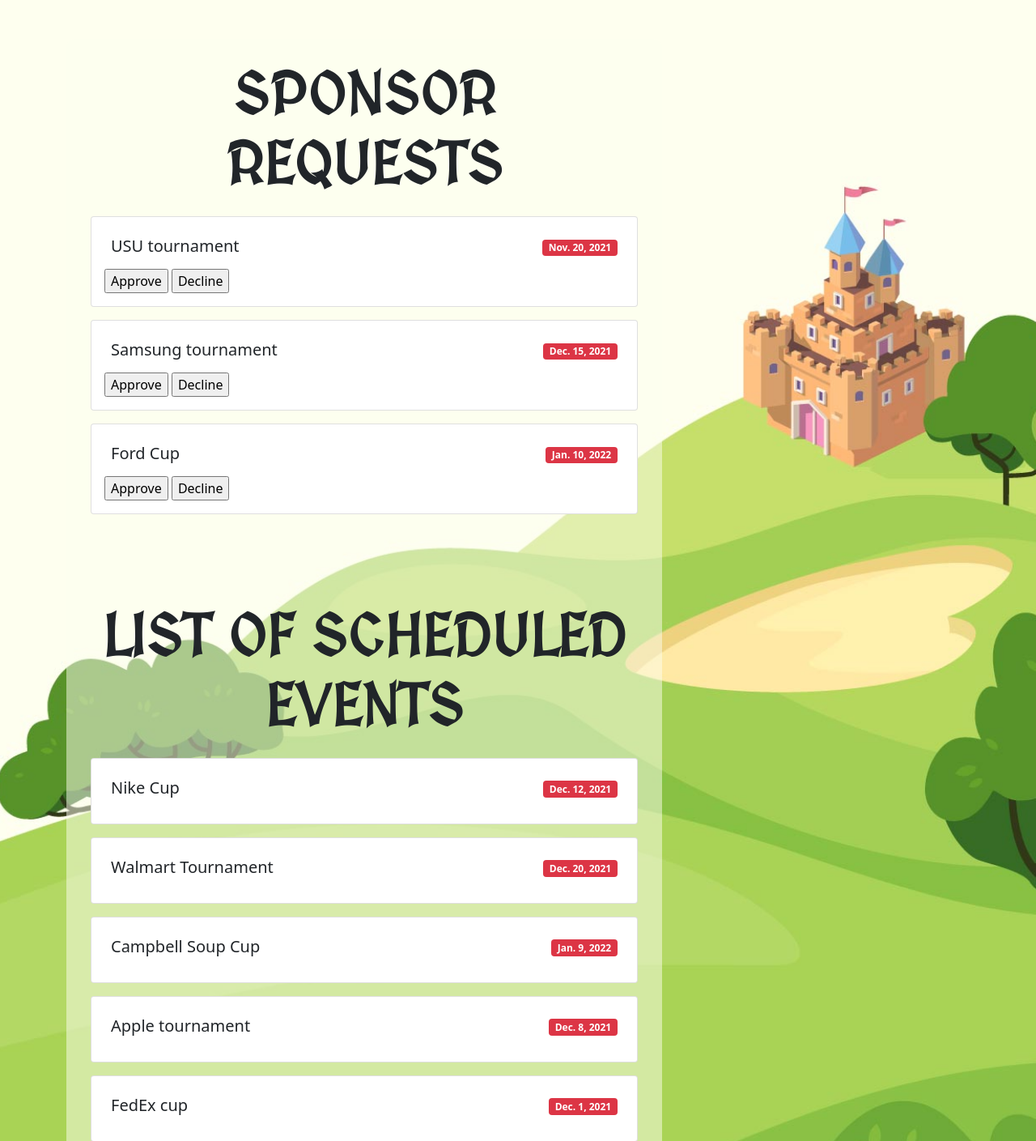
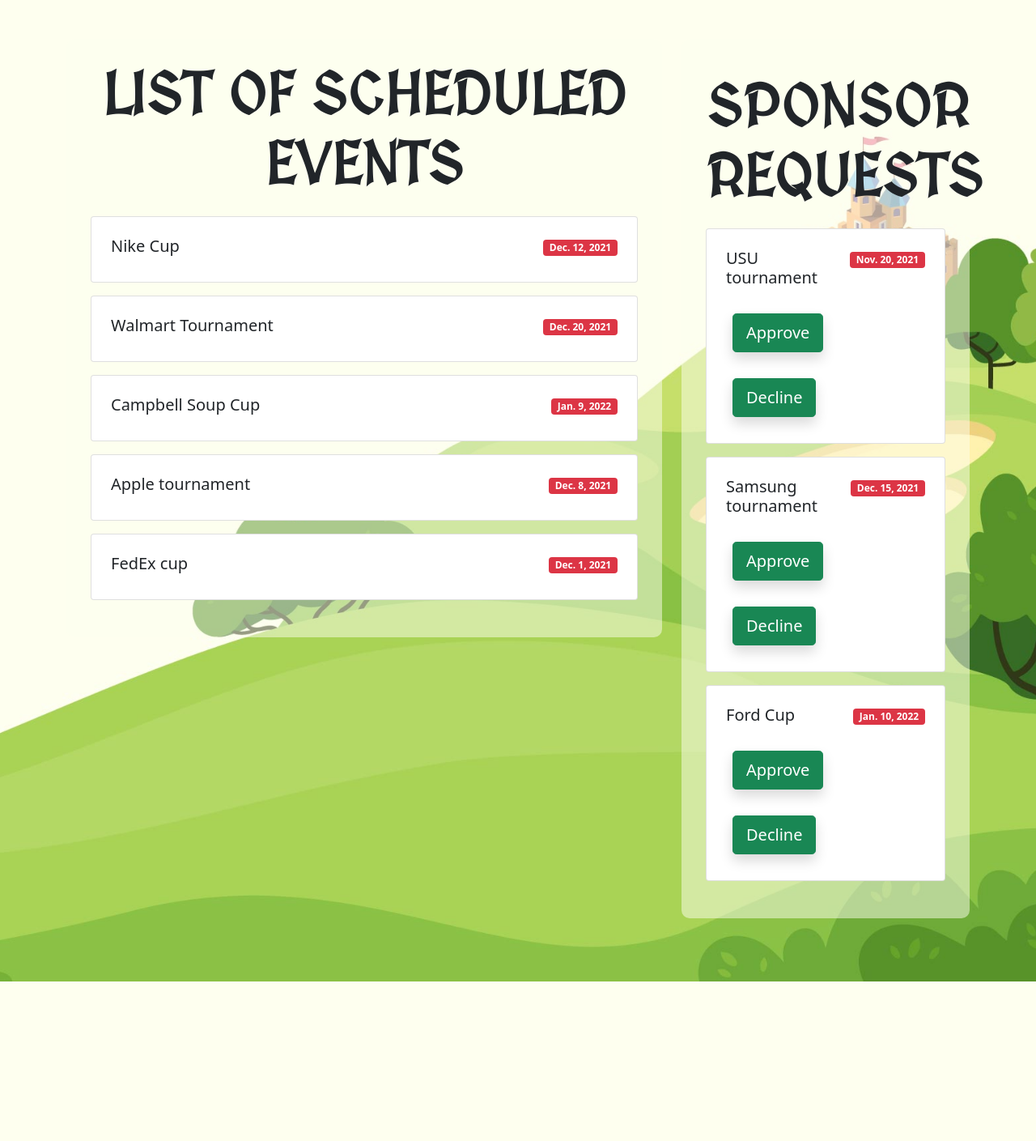
Before and after one commit to skittlebearz/7thLevelPutPut, a Django app: page /managetournaments/ in a window 1280 px wide. Shown: the part 64-1473 px from the top of the page at 81% size. After the commit the page ends 1276 px from the top, so only its background shows below. Run offline with Django 3.2, Linux system fonts and the light colour scheme; a user stored in the database is signed in; data comes from the database, SQL or seed files in the repository.

Commit message:
added svg and formatted pages

```diff
--- a/PutPutProject/PutPutApp/templates/PutPutApp/deposit.html
+++ b/PutPutProject/PutPutApp/templates/PutPutApp/deposit.html
@@ -2,7 +2,7 @@
 {% load static %}
 {% load crispy_forms_tags %}
 
-{% block title %}Wallet | {% endblock %}
+{% block title %}Purse | {% endblock %}
 
 {% block content %}
 <div class="container mt-5 pb-5">
--- a/PutPutProject/PutPutApp/templates/tournament/sponsor_requests.html
+++ b/PutPutProject/PutPutApp/templates/tournament/sponsor_requests.html
@@ -7,39 +7,9 @@
     <div class="row">
         <div class="col-lg-8 order-2 order-lg-1 mb-3">
             <div class="mask">
-        <h1 class="mb-3 display-2 medieval text-center fw-bold text-uppercase">Sponsor <br />Requests</h1>
-
-        {% for event in requests %}
-
-              <div class="card w-100 text-left onHoverFloat my-3">
-                <div class="card-body">
-                  <div class="d-flex flex-row justify-content-between">
-                    <div class="p-2">
-                      <h3 class="h5 card-title">{{ event.tournament_name }}</h3>
-                    </div>
-                    <div class="p-2"><span class="badge bg-danger">{{ event.day }}</span></div>
-		  </div>
-
-		  <form action="{% url 'approve_tournament' sponsor_request_id=event.pk %}" method="POST">
-			  {% csrf_token %}
-			  <input type="submit" value="Approve" name="Approve"/>
-			  <input type="submit" value="Decline" name="Decline"/>
-		  </form>
-
-                </div>
-              </div>
-
-
-	{% endfor %}
-
-	<br>
-	<br>
-	<br>
-	<br>
-        <h1 class="mb-3 display-2 medieval text-center fw-bold text-uppercase">List of Scheduled <br />Events</h1>
-
+                <h1 class="mb-3 display-2 medieval text-center fw-bold text-uppercase">List of Scheduled <br/>Events
+                </h1>
                 {% for event in events %}
-
                 <div class="card w-100 text-left onHoverFloat my-3">
                     <div class="card-body">
                         <div class="d-flex flex-row justify-content-between">
@@ -51,15 +21,35 @@
                         </div>
                     </div>
                 </div>
-
-
                 {% endfor %}
-
-
-
+            </div>
+        </div>
+        <div class="col-lg-4 order-1 order-lg-2">
+            <div class="mask">
+                <h2 class="mb-3 display-2 text-center fw-bold text-uppercase">Sponsor <br/>Requests</h2>
+                {% for event in requests %}
+                <div class="card w-100 text-left onHoverFloat my-3">
+                    <div class="card-body">
+                        <div class="d-flex flex-row justify-content-between">
+                            <div class="p-2">
+                                <h3 class="h5 card-title">{{ event.tournament_name }}</h3>
+                            </div>
+                            <div class="p-2"><span class="badge bg-danger">{{ event.day }}</span></div>
+                        </div>
+                        <form action="{% url 'approve_tournament' sponsor_request_id=event.pk %}" method="POST">
+                            {% csrf_token %}
+                            <button class="btn btn-success btn-lg shadow m-3" type="submit" name="Approve">Approve
+                            </button>
+                            <button class="btn btn-success btn-lg shadow m-3" type="submit" name="Decline">Decline
+                            </button>
+                            <!--                            <input type="submit" value="Approve" name="Approve"/>-->
+                            <!--                            <input type="submit" value="Decline" name="Decline"/>-->
+                        </form>
+                    </div>
+                </div>
+                {% endfor %}
             </div>
         </div>
     </div>
 </div>
-
 {% endblock %}
```
Also changed, not shown: PutPutProject/PutPutApp/templates/manager/manage_users.html (+6 -2 lines), PutPutProject/PutPutApp/templates/tournament/sponsor.html (+16 -22 lines), PutPutProject/PutPutApp/static/PutPutApp/images/executioner.svg (added). Lines whose indentation alone changed are shown as unchanged.
